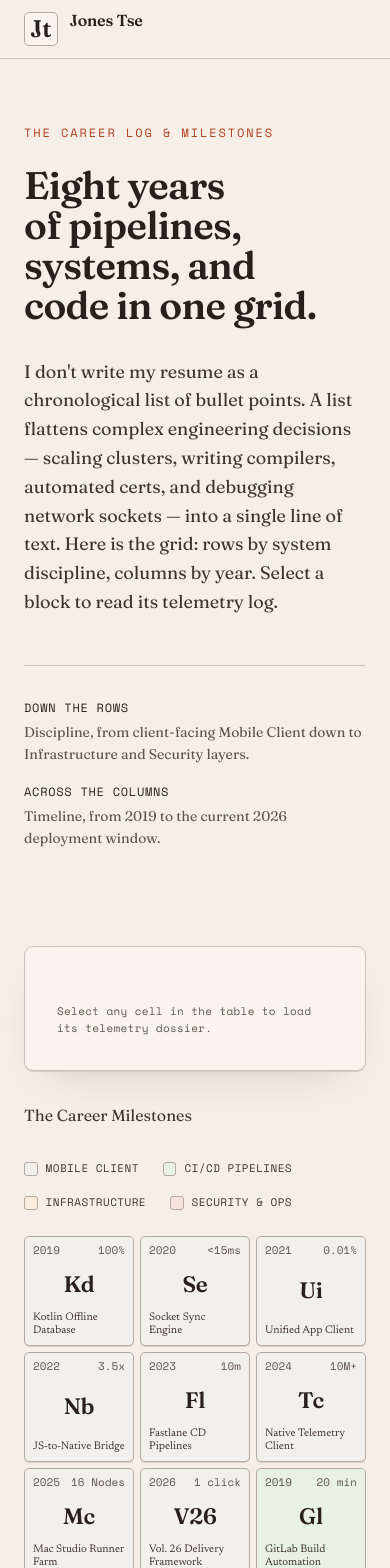
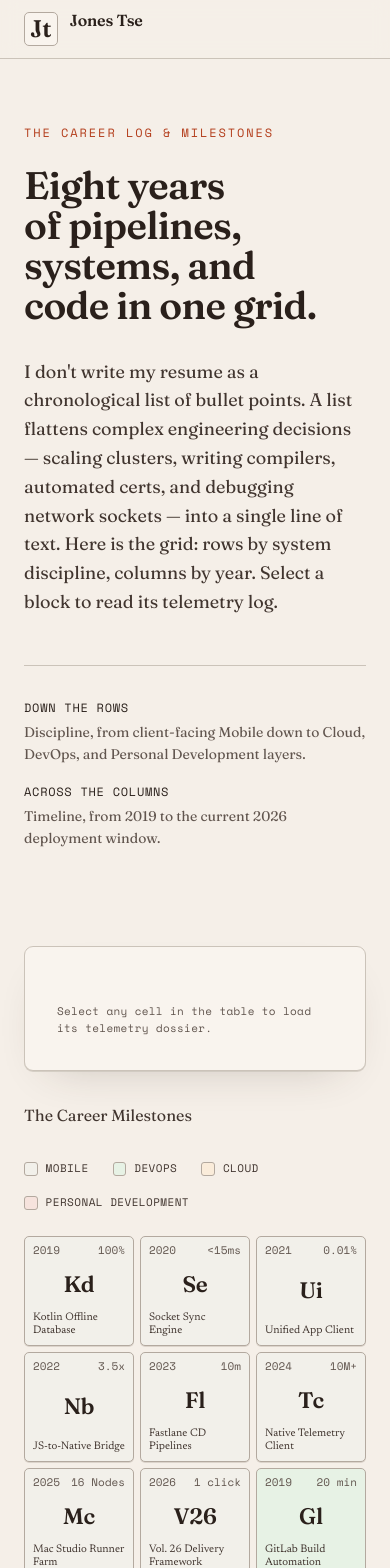
Before and after one commit to chunghei0116/portfolio-website, a Next.js app: page / in a window 390 px wide. Shown: the top 1568 px of the page. Built offline with nearby package versions, Linux system fonts and the light colour scheme.

Commit message:
feat: re-categorize milestones to Mobile, DevOps, Cloud, and Personal Development

```diff
--- a/src/app/page.tsx
+++ b/src/app/page.tsx
@@ -28,7 +28,7 @@ const milestones: Milestone[] = [
     col: 1,
     row: 1,
     fam: "mobile",
-    famLabel: "Mobile Client",
+    famLabel: "Mobile",
     status: "Complete",
     platform: "Android (Kotlin)",
     metric: "100%",
@@ -43,7 +43,7 @@ const milestones: Milestone[] = [
     col: 2,
     row: 1,
     fam: "mobile",
-    famLabel: "Mobile Client",
+    famLabel: "Mobile",
     status: "Complete",
     platform: "iOS (Swift)",
     metric: "<15ms",
@@ -58,7 +58,7 @@ const milestones: Milestone[] = [
     col: 3,
     row: 1,
     fam: "mobile",
-    famLabel: "Mobile Client",
+    famLabel: "Mobile",
     status: "Complete",
     platform: "Swift / Kotlin",
     metric: "0.01%",
@@ -73,7 +73,7 @@ const milestones: Milestone[] = [
     col: 4,
     row: 1,
     fam: "mobile",
-    famLabel: "Mobile Client",
+    famLabel: "Mobile",
     status: "Complete",
     platform: "iOS & Android",
     metric: "3.5x",
@@ -88,7 +88,7 @@ const milestones: Milestone[] = [
     col: 5,
     row: 1,
     fam: "mobile",
-    famLabel: "Mobile Client",
+    famLabel: "Mobile",
     status: "Complete",
     platform: "Fastlane / Ruby",
     metric: "10m",
@@ -103,7 +103,7 @@ const milestones: Milestone[] = [
     col: 6,
     row: 1,
     fam: "mobile",
-    famLabel: "Mobile Client",
+    famLabel: "Mobile",
     status: "Active",
     platform: "iOS & Android",
     metric: "10M+",
@@ -118,7 +118,7 @@ const milestones: Milestone[] = [
     col: 7,
     row: 1,
     fam: "mobile",
-    famLabel: "Mobile Client",
+    famLabel: "Mobile",
     status: "Complete",
     platform: "macOS Cluster",
     metric: "16 Nodes",
@@ -133,7 +133,7 @@ const milestones: Milestone[] = [
     col: 8,
     row: 1,
     fam: "mobile",
-    famLabel: "Mobile Client",
+    famLabel: "Mobile",
     status: "Deploying",
     platform: "Unified App Spec",
     metric: "1 click",
@@ -141,7 +141,7 @@ const milestones: Milestone[] = [
     notes: "Deploying standard compilation specifications for next-generation automated client-app delivery pipelines."
   },
 
-  // ---- Row 2: CI/CD (cicd) ----
+  // ---- Row 2: DevOps (cicd) ----
   {
     id: "gl",
     sym: "Gl",
@@ -150,7 +150,7 @@ const milestones: Milestone[] = [
     col: 1,
     row: 2,
     fam: "cicd",
-    famLabel: "CI/CD & Automation",
+    famLabel: "DevOps",
     status: "Complete",
     platform: "GitLab CI",
     metric: "20 min",
@@ -165,7 +165,7 @@ const milestones: Milestone[] = [
     col: 2,
     row: 2,
     fam: "cicd",
-    famLabel: "CI/CD & Automation",
+    famLabel: "DevOps",
     status: "Complete",
     platform: "Docker / Linux",
     metric: "100%",
@@ -180,7 +180,7 @@ const milestones: Milestone[] = [
     col: 3,
     row: 2,
     fam: "cicd",
-    famLabel: "CI/CD & Automation",
+    famLabel: "DevOps",
     status: "Complete",
     platform: "AWS Transit Gateway",
     metric: "99.99%",
@@ -195,12 +195,12 @@ const milestones: Milestone[] = [
     col: 4,
     row: 2,
     fam: "cicd",
-    famLabel: "CI/CD & Automation",
+    famLabel: "DevOps",
     status: "Complete",
     platform: "Terraform / AWS",
     metric: "150+",
     metricLabel: "Resources",
-    notes: "Migrated whole cloud layout to reusable Terraform modules, guaranteeing repeatable staging and production stacks."
+    notes: "Migrating whole cloud layout to reusable Terraform modules, guaranteeing repeatable staging and production stacks."
   },
   {
     id: "ek",
@@ -210,7 +210,7 @@ const milestones: Milestone[] = [
     col: 5,
     row: 2,
     fam: "cicd",
-    famLabel: "CI/CD & Automation",
+    famLabel: "DevOps",
     status: "Complete",
     platform: "AWS EKS",
     metric: "0s",
@@ -225,7 +225,7 @@ const milestones: Milestone[] = [
     col: 6,
     row: 2,
     fam: "cicd",
-    famLabel: "CI/CD & Automation",
+    famLabel: "DevOps",
     status: "Active",
     platform: "Boundary / Vault",
     metric: "Zero",
@@ -240,7 +240,7 @@ const milestones: Milestone[] = [
     col: 7,
     row: 2,
     fam: "cicd",
-    famLabel: "CI/CD & Automation",
+    famLabel: "DevOps",
     status: "Complete",
     platform: "Go / Kubernetes API",
     metric: "5 min",
@@ -255,7 +255,7 @@ const milestones: Milestone[] = [
     col: 8,
     row: 2,
     fam: "cicd",
-    famLabel: "CI/CD & Automation",
+    famLabel: "DevOps",
     status: "Deploying",
     platform: "K3s / Bare-Metal",
     metric: "<5ms",
@@ -263,7 +263,7 @@ const milestones: Milestone[] = [
     notes: "Bridging AWS control panels with bare-metal on-premises Mac/Linux execution nodes through encrypted VPC tunnels."
   },
 
-  // ---- Row 3: Infrastructure (infra) ----
+  // ---- Row 3: Cloud (infra) ----
   {
     id: "cc",
     sym: "Cc",
@@ -272,7 +272,7 @@ const milestones: Milestone[] = [
     col: 1,
     row: 3,
     fam: "infra",
-    famLabel: "Infrastructure",
+    famLabel: "Cloud",
     status: "Complete",
     platform: "Docker Registry",
     metric: "-40%",
@@ -287,7 +287,7 @@ const milestones: Milestone[] = [
     col: 2,
     row: 3,
     fam: "infra",
-    famLabel: "Infrastructure",
+    famLabel: "Cloud",
     status: "Complete",
     platform: "Linux KVM",
     metric: "12 Nodes",
@@ -302,7 +302,7 @@ const milestones: Milestone[] = [
     col: 3,
     row: 3,
     fam: "infra",
-    famLabel: "Infrastructure",
+    famLabel: "Cloud",
     status: "Complete",
     platform: "Terraform / AWS",
     metric: "12 VPCs",
@@ -317,7 +317,7 @@ const milestones: Milestone[] = [
     col: 4,
     row: 3,
     fam: "infra",
-    famLabel: "Infrastructure",
+    famLabel: "Cloud",
     status: "Complete",
     platform: "GitHub Actions",
     metric: "100%",
@@ -332,7 +332,7 @@ const milestones: Milestone[] = [
     col: 5,
     row: 3,
     fam: "infra",
-    famLabel: "Infrastructure",
+    famLabel: "Cloud",
     status: "Complete",
     platform: "CloudFront / S3",
     metric: "99.98%",
@@ -347,7 +347,7 @@ const milestones: Milestone[] = [
     col: 6,
     row: 3,
     fam: "infra",
-    famLabel: "Infrastructure",
+    famLabel: "Cloud",
     status: "Active",
     platform: "PostgreSQL / AWS",
     metric: "0s",
@@ -362,7 +362,7 @@ const milestones: Milestone[] = [
     col: 7,
     row: 3,
     fam: "infra",
-    famLabel: "Infrastructure",
+    famLabel: "Cloud",
     status: "Complete",
     platform: "ArgoCD / EKS",
     metric: "10s",
@@ -377,7 +377,7 @@ const milestones: Milestone[] = [
     col: 8,
     row: 3,
     fam: "infra",
-    famLabel: "Infrastructure",
+    famLabel: "Cloud",
     status: "Deploying",
     platform: "AWS Cost API",
     metric: "-35%",
@@ -385,126 +385,126 @@ const milestones: Milestone[] = [
     notes: "Deploying cost monitoring and automated cluster sleep timers saving monthly infrastructure expenditures."
   },
 
-  // ---- Row 4: Security (security) ----
+  // ---- Row 4: Personal Development (security) ----
   {
-    id: "ks",
-    sym: "Ks",
-    name: "Keystore HSM Vault",
+    id: "ad",
+    sym: "Ad",
+    name: "Android Developer Cert",
     year: 2019,
     col: 1,
     row: 4,
     fam: "security",
-    famLabel: "Security & Ops",
+    famLabel: "Personal Development",
     status: "Complete",
-    platform: "AWS CloudHSM",
-    metric: "FIPS 3",
-    metricLabel: "Security Level",
-    notes: "Secured Android keystores and iOS developer cert profiles inside FIPS 140-2 Level 3 Hardware Security Modules."
+    platform: "Google Cert",
+    metric: "Pass",
+    metricLabel: "Credential",
+    notes: "Earned the official Associate Android Developer Certification from Google, validating native application design expertise."
   },
   {
-    id: "vt",
-    sym: "Vt",
-    name: "VPN Secure Boundary",
+    id: "os",
+    sym: "Os",
+    name: "Open Source FASTLANE",
     year: 2020,
     col: 2,
     row: 4,
     fam: "security",
-    famLabel: "Security & Ops",
+    famLabel: "Personal Development",
     status: "Complete",
-    platform: "OpenVPN / IPsec",
-    metric: "100%",
-    metricLabel: "Encrypted",
-    notes: "Provisioned secure site-to-site tunnels connecting remote developers to local on-premises hardware build clusters."
+    platform: "GitHub Contributions",
+    metric: "10+ PRs",
+    metricLabel: "Merged",
+    notes: "Contributed automation enhancements and build scripting features to Fastlane and community plugins."
   },
   {
-    id: "ia",
-    sym: "Ia",
-    name: "IAM Automated Audit",
+    id: "me",
+    sym: "Me",
+    name: "Engineering Mentorship",
     year: 2021,
     col: 3,
     row: 4,
     fam: "security",
-    famLabel: "Security & Ops",
+    famLabel: "Personal Development",
     status: "Complete",
-    platform: "AWS IAM / Lambda",
-    metric: "Weekly",
-    metricLabel: "Clean Rules",
-    notes: "Automated monthly IAM permission audit reports and access review loops via serverless scheduler scripts."
+    platform: "Internal Initiative",
+    metric: "5 Juniors",
+    metricLabel: "Mentored",
+    notes: "Established peer mentoring circles for junior mobile developers, accelerating onboarding and pipeline literacy."
   },
   {
-    id: "cb",
-    sym: "Cb",
-    name: "Wildcard SSL Automator",
+    id: "sa",
+    sym: "Sa",
+    name: "AWS Solutions Architect",
     year: 2022,
     col: 4,
     row: 4,
     fam: "security",
-    famLabel: "Security & Ops",
+    famLabel: "Personal Development",
     status: "Complete",
-    platform: "Let's Encrypt",
-    metric: "90 Days",
-    metricLabel: "Auto Refresh",
-    notes: "Automated Let's Encrypt wildcard certificate renewals across ingress controllers using Cloudflare API DNS challenges."
+    platform: "AWS Certification",
+    metric: "Pass",
+    metricLabel: "Credential",
+    notes: "Completed AWS Certified Solutions Architect Associate (SAA-C03) testing to formalize enterprise cloud system routing models."
   },
   {
-    id: "vc",
-    sym: "Vc",
-    name: "Vault Central Secret",
+    id: "sp",
+    sym: "Sp",
+    name: "DevOps Community Speaker",
     year: 2023,
     col: 5,
     row: 4,
     fam: "security",
-    famLabel: "Security & Ops",
+    famLabel: "Personal Development",
     status: "Complete",
-    platform: "HashiCorp Vault",
-    metric: "1h",
-    metricLabel: "Key Rotation",
-    notes: "Centralized application secret rotation and configuration pipelines inside cluster environments, eliminating env files."
+    platform: "HK DevOps Meetup",
+    metric: "150+",
+    metricLabel: "Attendees",
+    notes: "Presented a technical session on 'Scaling Bare-Metal Mac Studios for high-speed iOS build pipelines' at local meetup circles."
   },
   {
-    id: "ip",
-    sym: "Ip",
-    name: "Ingest WAF Shield",
+    id: "ck",
+    sym: "Ck",
+    name: "Kubernetes Administrator",
     year: 2024,
     col: 6,
     row: 4,
     fam: "security",
-    famLabel: "Security & Ops",
-    status: "Active",
-    platform: "Cloudflare WAF",
-    metric: "10k+",
-    metricLabel: "Blocks / Day",
-    notes: "Implemented dynamic WAF shielding and automated IP blacklisting metrics, securing development and API endpoints."
+    famLabel: "Personal Development",
+    status: "Complete",
+    platform: "CNCF Certification",
+    metric: "CKA",
+    metricLabel: "Certified",
+    notes: "Earned the Certified Kubernetes Administrator (CKA) designation to solidify orchestrator deployment expertise."
   },
   {
-    id: "zt2",
-    sym: "Zt",
-    name: "OIDC Zero-Trust Ingress",
+    id: "ta",
+    sym: "Ta",
+    name: "Zero-Trust Tech Author",
     year: 2025,
     col: 7,
     row: 4,
     fam: "security",
-    famLabel: "Security & Ops",
+    famLabel: "Personal Development",
     status: "Complete",
-    platform: "Okta / Teleport",
-    metric: "100%",
-    metricLabel: "MFA Logins",
-    notes: "Enforced zero-trust console access for remote engineer CLI sessions with short-lived certificates and OIDC hooks."
+    platform: "Medium / Dev.to",
+    metric: "25k+",
+    metricLabel: "Reads",
+    notes: "Authored detailed engineering guides analyzing cluster-level Dynamic Secrets and secure runner execution design architectures."
   },
   {
-    id: "sc",
-    sym: "Sc",
-    name: "SOC2 Compliance Pipe",
+    id: "tl",
+    sym: "Tl",
+    name: "Engineering Deliverables Lead",
     year: 2026,
     col: 8,
     row: 4,
     fam: "security",
-    famLabel: "Security & Ops",
+    famLabel: "Personal Development",
     status: "Deploying",
-    platform: "Compliance-as-Code",
-    metric: "Continuous",
-    metricLabel: "Vulnerability Scan",
-    notes: "Deploying SOC2 automated compliance validation audits, image scanning, and audit trails directly into code compilation."
+    platform: "Tech Governance",
+    metric: "Standard",
+    metricLabel: "Implementation",
+    notes: "Leading organizational steering committees to define secure and standard continuous integration guidelines for engineering groups."
   }
 ];
 
@@ -576,7 +576,7 @@ export default function Home() {
           <dl className="axes" aria-label="How the table is arranged">
             <div className="axes__row">
               <dt>Down the rows</dt>
-              <dd>Discipline, from client-facing Mobile Client down to Infrastructure and Security layers.</dd>
+              <dd>Discipline, from client-facing Mobile down to Cloud, DevOps, and Personal Development layers.</dd>
             </div>
             <div className="axes__row">
               <dt>Across the columns</dt>
@@ -592,10 +592,10 @@ export default function Home() {
           <div className="catalog__grid-wrap">
             {/* Legend */}
             <ul className="legend" id="reading" aria-label="Discipline groups">
-              <li><span className="legend__chip legend__chip--mobile" aria-hidden="true"></span>Mobile Client</li>
-              <li><span className="legend__chip legend__chip--cicd" aria-hidden="true"></span>CI/CD Pipelines</li>
-              <li><span className="legend__chip legend__chip--infra" aria-hidden="true"></span>Infrastructure</li>
-              <li><span className="legend__chip legend__chip--security" aria-hidden="true"></span>Security &amp; Ops</li>
+              <li><span className="legend__chip legend__chip--mobile" aria-hidden="true"></span>Mobile</li>
+              <li><span className="legend__chip legend__chip--cicd" aria-hidden="true"></span>DevOps</li>
+              <li><span className="legend__chip legend__chip--infra" aria-hidden="true"></span>Cloud</li>
+              <li><span className="legend__chip legend__chip--security" aria-hidden="true"></span>Personal Development</li>
             </ul>
 
             {/* Timeline Headers */}
```
